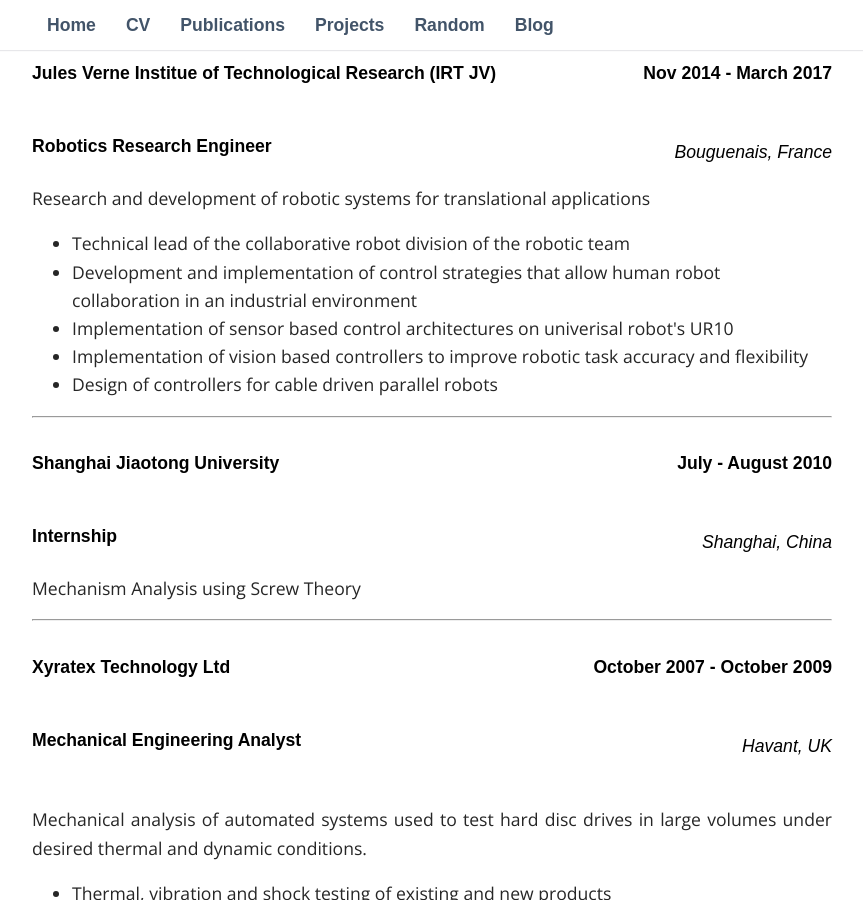
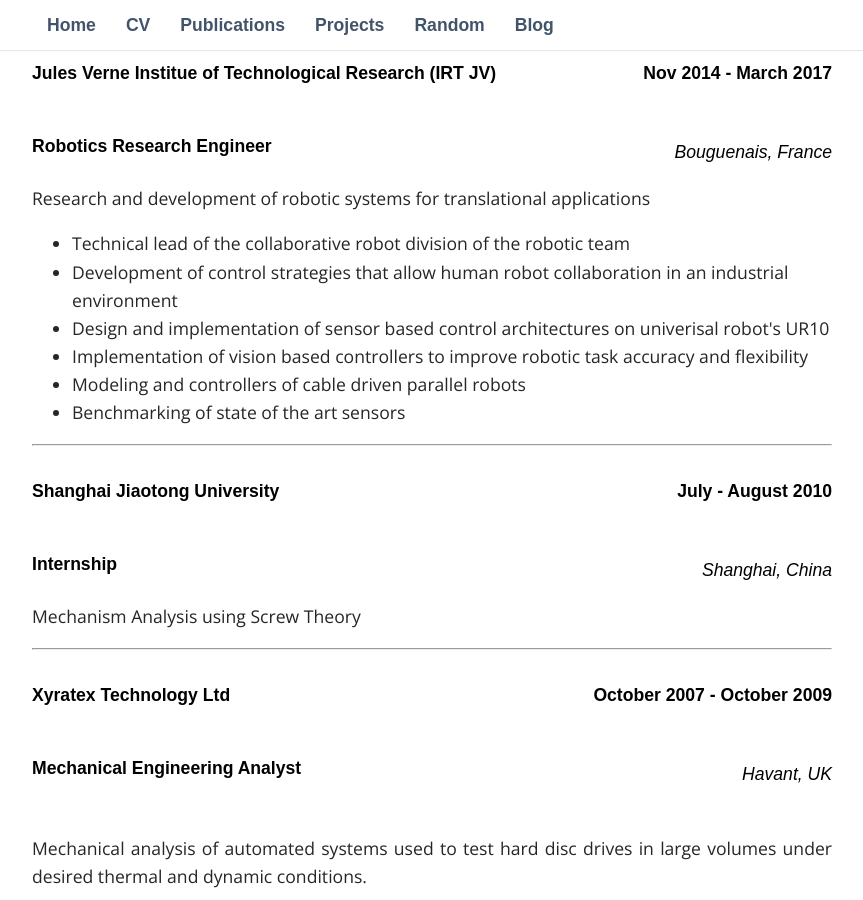
Before and after one commit to philip-long/philip-long.github.io, a Jekyll site: the page built from cv/index.html, in a window 1280 px wide and 900 px high, scrolled down 944 px. Shown: the whole window, without its empty margins (208-1071 px from the left). Built offline with Jekyll 4.4.1, drawn with Linux system fonts in a browser that asks for light colours; nearby versions of some CDN libraries; some web fonts are replaced; library files that are not in the unit come from our copies.

Commit message:
Update index.html

```diff
--- a/cv/index.html
+++ b/cv/index.html
@@ -87,10 +87,11 @@
        	 <p> Research and development of robotic systems for translational applications </p>
                     <ul class="desc">
                     	<li> Technical lead of the collaborative robot division of the robotic team</li>
-                        <li> Development and implementation of control strategies that allow human robot collaboration in an industrial environment</li>
-			<li> Implementation of sensor based control architectures on univerisal robot's UR10</li>
+                        <li> Development of control strategies that allow human robot collaboration in an industrial environment</li>
+			<li> Design and implementation of sensor based control architectures on univerisal robot's UR10</li>
                         <li> Implementation of vision based controllers to improve robotic task accuracy and flexibility</li>
-                        <li> Design of controllers for cable driven parallel robots</li>
+                        <li> Modeling and controllers of cable driven parallel robots</li>
+			<li> Benchmarking of state of the art sensors </li>
                     </ul>
 
 
```
